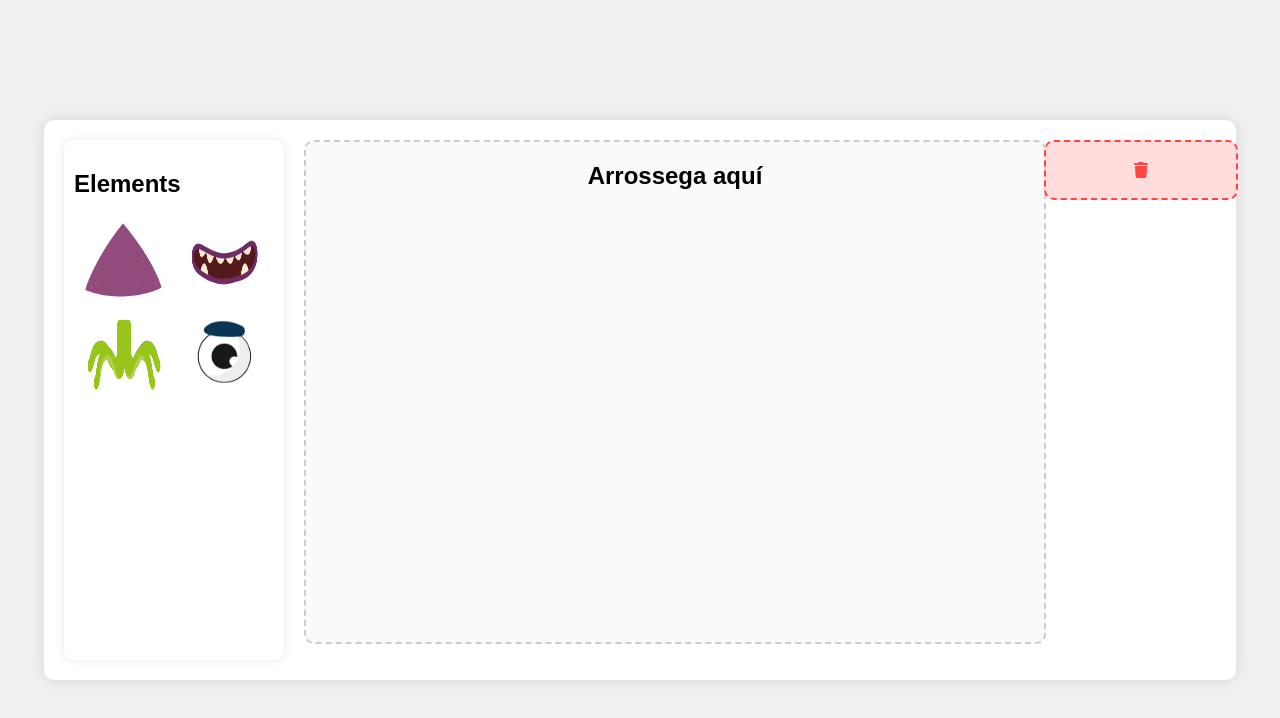
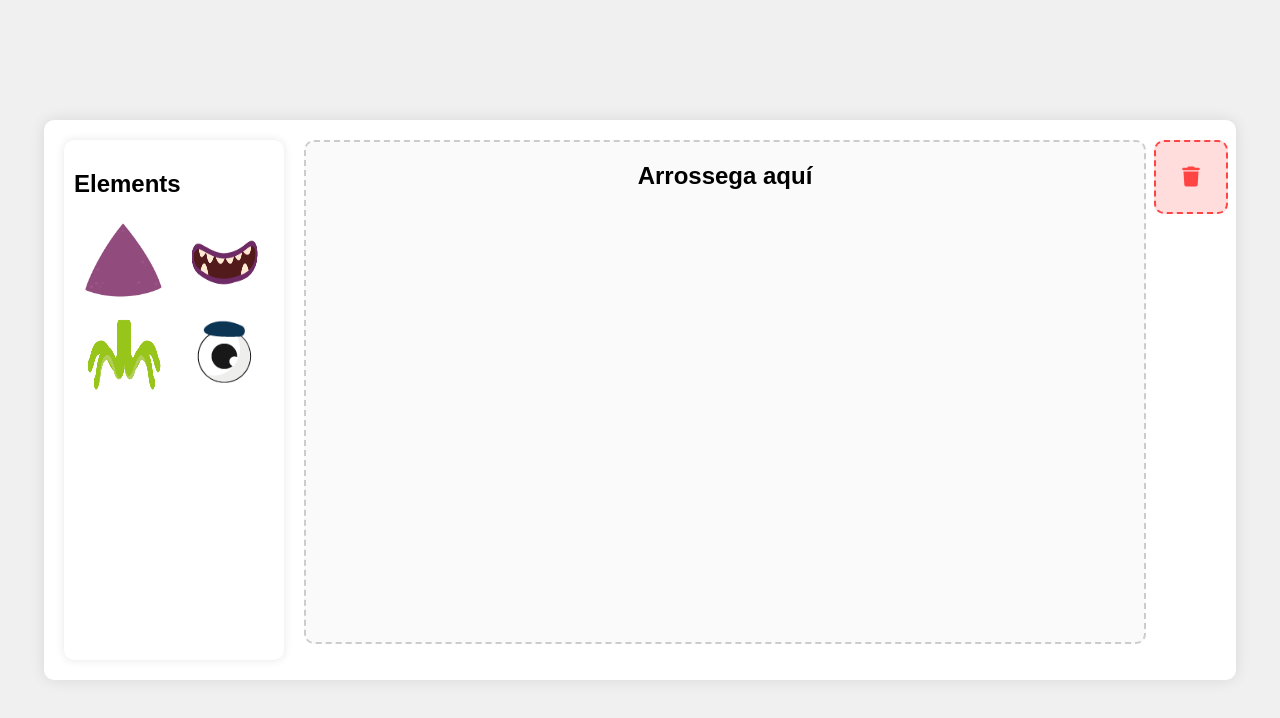
Before and after one commit to iriaollero/juego-cosmo, a plain HTML site: page index.html in a window 1280 px wide. Drawn offline with Linux system fonts and the light colour scheme.

Commit message:
Update style.css

```diff
--- a/style.css
+++ b/style.css
@@ -78,14 +78,15 @@ body {
 }
 
 .trash-container {
-    width: 150px;
+    width: 50px;
     display: flex;
     flex-direction: column;
     align-items: center;
 }
 
 .trash-zone {
-    width: 100%;
+    width: 50px;
+    height: 50px;
     background-color: #ffdddd;
     border: 2px dashed #ff4444;
     display: flex;
@@ -98,7 +99,7 @@ body {
     font-weight: bold;
     color: #ff4444;
     cursor: pointer;
-    padding: 20px;
+    padding: 10px;
 }
 
 .trash-bin {
@@ -106,4 +107,5 @@ body {
     align-items: center;
     justify-content: center;
     text-align: center;
+    font-size: 20px;
 }
```
